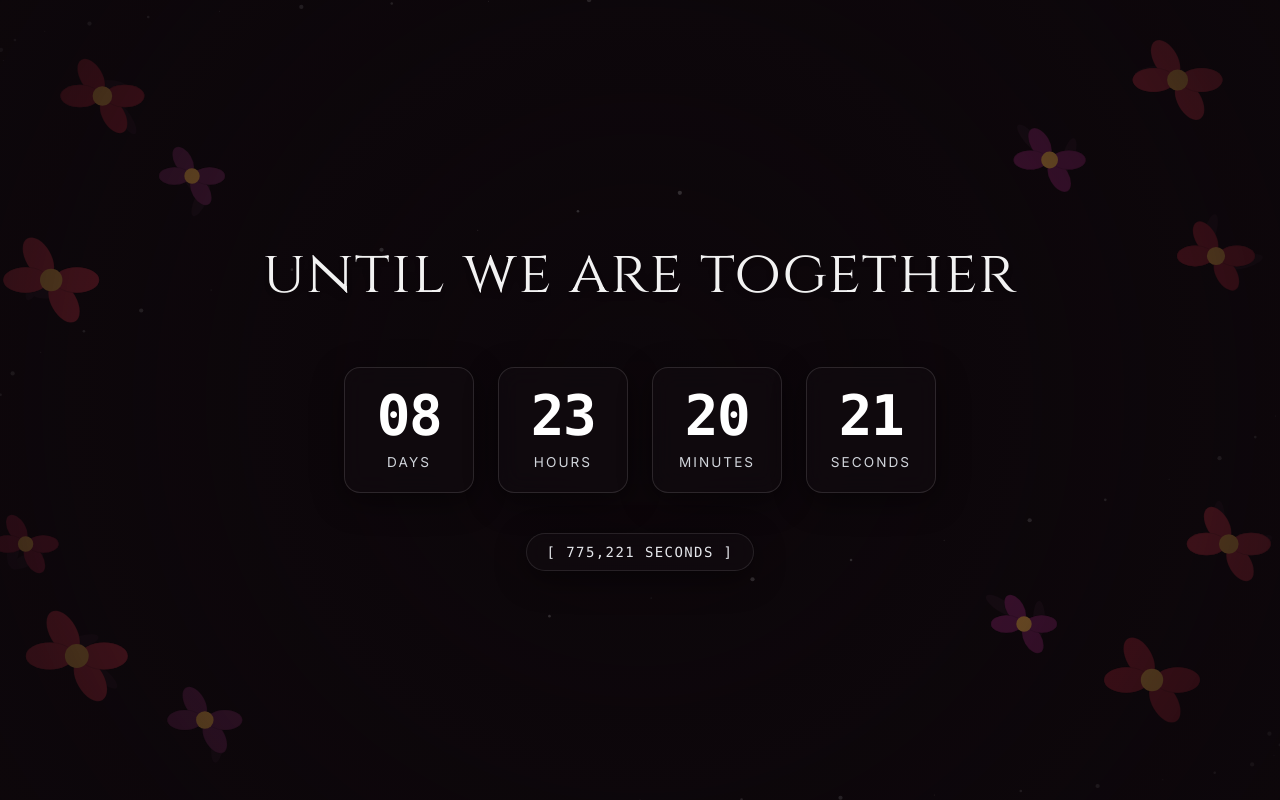
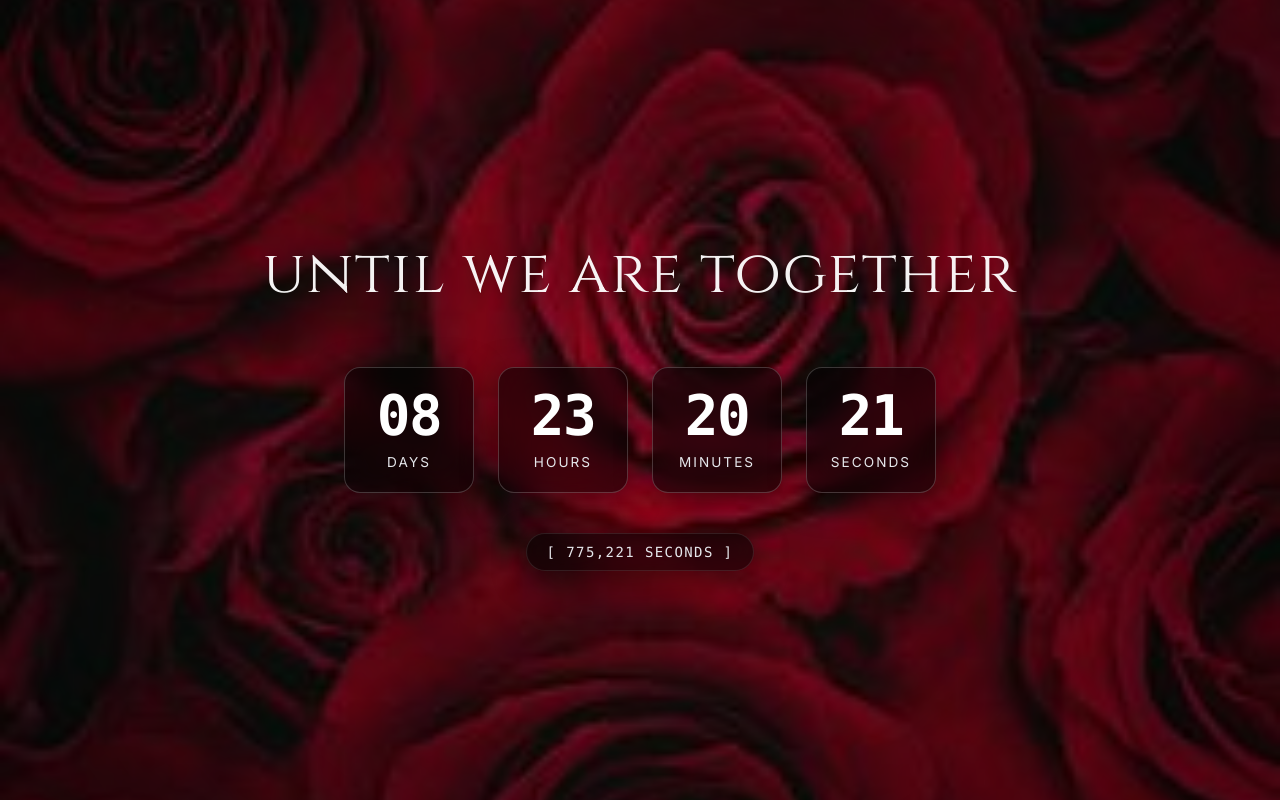
Before and after one commit to dig301/countdown, a plain HTML site: page index.html in a window 1280 px wide. Drawn offline with nearby package versions, Linux system fonts and the light colour scheme.

Commit message:
Update index.html

```diff
--- a/index.html
+++ b/index.html
@@ -16,7 +16,7 @@
   <style>
     body {
       font-family: 'Inter', sans-serif;
-      background-color: #0d070b;
+      background-color: #000000;
       color: #ffffff;
       overflow-x: hidden;
       min-height: 100vh;
@@ -33,7 +33,6 @@
       font-family: 'Cinzel', serif;
     }
 
-    /* Dynamic fluid typography for small screens */
     .responsive-title {
       font-size: clamp(1.75rem, 6vw, 3.75rem);
       letter-spacing: -0.02em;
@@ -41,35 +40,32 @@
 
     /* Glassmorphism tile container */
     .glass-tile {
-      background: rgba(18, 12, 16, 0.65);
-      backdrop-filter: blur(12px);
-      -webkit-backdrop-filter: blur(12px);
-      border: 1px solid rgba(255, 255, 255, 0.12);
-      box-shadow: 0 8px 32px 0 rgba(0, 0, 0, 0.47);
+      background: rgba(0, 0, 0, 0.55);
+      backdrop-filter: blur(14px);
+      -webkit-backdrop-filter: blur(14px);
+      border: 1px solid rgba(255, 255, 255, 0.2);
+      box-shadow: 0 8px 32px 0 rgba(0, 0, 0, 0.5);
     }
 
-    /* Custom scrollbar reset */
-    ::-webkit-scrollbar {
-      display: none;
-    }
-
-    /* Dark Floral Pattern Canvas */
-    #floral-bg {
+    /* Background image container */
+    #bg-image {
       position: fixed;
       top: 0;
       left: 0;
       width: 100%;
       height: 100%;
+      background-image: url('bg.jpg');
+      background-size: cover;
+      background-position: center;
+      background-repeat: no-repeat;
       z-index: 0;
-      pointer-events: none;
     }
 
-    /* Subtle ambient dark vignette */
+    /* Dark vignette overlay for contrast */
     .vignette-overlay {
-      background: radial-gradient(circle at center, rgba(13, 7, 11, 0.2) 0%, rgba(13, 7, 11, 0.85) 100%);
+      background: radial-gradient(circle at center, rgba(0, 0, 0, 0.25) 0%, rgba(0, 0, 0, 0.65) 100%);
     }
 
-    /* Tile responsive layout styling */
     .timer-tile {
       flex: 1 1 0;
       min-width: 68px;
@@ -89,10 +85,10 @@
 </head>
 <body class="flex flex-col items-center justify-center min-h-screen relative select-none antialiased">
 
-  <!-- Background Floral Canvas -->
-  <canvas id="floral-bg"></canvas>
+  <!-- Background Image -->
+  <div id="bg-image"></div>
 
-  <!-- Vignette Darkener -->
+  <!-- Dark Vignette Overlay -->
   <div class="vignette-overlay absolute inset-0 z-10 pointer-events-none"></div>
 
   <!-- Main Countdown Container -->
@@ -107,27 +103,27 @@
     <div class="flex flex-row items-center justify-center gap-2 sm:gap-4 md:gap-6 w-full max-w-2xl mb-8 sm:mb-10 px-1">
 
       <!-- Days -->
-      <div class="timer-tile glass-tile rounded-xl sm:rounded-2xl p-3 sm:p-5 flex flex-col items-center justify-center transition-transform duration-300">
+      <div class="timer-tile glass-tile rounded-xl sm:rounded-2xl p-3 sm:p-5 flex flex-col items-center justify-center">
         <span id="days" class="digit-number font-bold text-white font-mono tracking-tight">00</span>
-        <span class="digit-label font-medium text-gray-300 uppercase mt-2">DAYS</span>
+        <span class="digit-label font-medium text-gray-200 uppercase mt-2">DAYS</span>
       </div>
 
       <!-- Hours -->
-      <div class="timer-tile glass-tile rounded-xl sm:rounded-2xl p-3 sm:p-5 flex flex-col items-center justify-center transition-transform duration-300">
+      <div class="timer-tile glass-tile rounded-xl sm:rounded-2xl p-3 sm:p-5 flex flex-col items-center justify-center">
         <span id="hours" class="digit-number font-bold text-white font-mono tracking-tight">00</span>
-        <span class="digit-label font-medium text-gray-300 uppercase mt-2">HOURS</span>
+        <span class="digit-label font-medium text-gray-200 uppercase mt-2">HOURS</span>
       </div>
 
       <!-- Minutes -->
-      <div class="timer-tile glass-tile rounded-xl sm:rounded-2xl p-3 sm:p-5 flex flex-col items-center justify-center transition-transform duration-300">
+      <div class="timer-tile glass-tile rounded-xl sm:rounded-2xl p-3 sm:p-5 flex flex-col items-center justify-center">
         <span id="minutes" class="digit-number font-bold text-white font-mono tracking-tight">00</span>
-        <span class="digit-label font-medium text-gray-300 uppercase mt-2">MINUTES</span>
+        <span class="digit-label font-medium text-gray-200 uppercase mt-2">MINUTES</span>
       </div>
 
       <!-- Seconds -->
-      <div class="timer-tile glass-tile rounded-xl sm:rounded-2xl p-3 sm:p-5 flex flex-col items-center justify-center transition-transform duration-300">
+      <div class="timer-tile glass-tile rounded-xl sm:rounded-2xl p-3 sm:p-5 flex flex-col items-center justify-center">
         <span id="seconds" class="digit-number font-bold text-white font-mono tracking-tight">00</span>
-        <span class="digit-label font-medium text-gray-300 uppercase mt-2">SECONDS</span>
+        <span class="digit-label font-medium text-gray-200 uppercase mt-2">SECONDS</span>
       </div>
 
     </div>
@@ -142,7 +138,7 @@
   </main>
 
   <script>
-    // Target Date: October 1, 2026 at 15:30 Zurich time (CEST / UTC+2)
+    // Target Date: October 1 at 15:30 Zurich time
     const TARGET_DATE = new Date('2026-10-01T15:30:00+02:00').getTime();
 
     const daysEl = document.getElementById('days');
@@ -181,109 +177,8 @@
       totalSecondsEl.textContent = totalSeconds.toLocaleString();
     }
 
-    // Run timer immediately and update every second
     updateTimer();
     setInterval(updateTimer, 1000);
-
-    // Canvas rendering for Procedural Dark Floral Pattern
-    const canvas = document.getElementById('floral-bg');
-    const ctx = canvas.getContext('2d');
-
-    function resizeCanvas() {
-      canvas.width = window.innerWidth;
-      canvas.height = window.innerHeight;
-      drawFloralPattern();
-    }
-
-    function drawFlower(x, y, radius, petColor, centerColor) {
-      const numPetals = 6;
-      ctx.save();
-      ctx.translate(x, y);
-
-      // Draw Petals
-      for (let i = 0; i < numPetals; i++) {
-        const angle = (i * Math.PI * 2) / numPetals;
-        ctx.beginPath();
-        ctx.rotate(angle);
-        ctx.ellipse(radius * 0.8, 0, radius * 0.7, radius * 0.4, 0, 0, Math.PI * 2);
-        ctx.fillStyle = petColor;
-        ctx.fill();
-        ctx.lineWidth = 0.5;
-        ctx.strokeStyle = 'rgba(0,0,0,0.3)';
-        ctx.stroke();
-      }
-
-      // Draw Flower Center
-      ctx.beginPath();
-      ctx.arc(0, 0, radius * 0.35, 0, Math.PI * 2);
-      ctx.fillStyle = centerColor;
-      ctx.fill();
-
-      ctx.restore();
-    }
-
-    function drawLeaves(x, y, angle) {
-      ctx.save();
-      ctx.translate(x, y);
-      ctx.rotate(angle);
-      ctx.beginPath();
-      ctx.ellipse(15, 0, 18, 6, 0, 0, Math.PI * 2);
-      ctx.fillStyle = '#1e101a';
-      ctx.fill();
-      ctx.restore();
-    }
-
-    function drawFloralPattern() {
-      ctx.clearRect(0, 0, canvas.width, canvas.height);
-
-      // Base dark fill
-      ctx.fillStyle = '#0d070b';
-      ctx.fillRect(0, 0, canvas.width, canvas.height);
-
-      // Procedural floral cluster placement
-      const seed = 42;
-      const clusters = [
-        // Top Left
-        { x: canvas.width * 0.08, y: canvas.height * 0.12, r: 28, color: '#8b1e2d' },
-        { x: canvas.width * 0.15, y: canvas.height * 0.22, r: 22, color: '#5b1f48' },
-        { x: canvas.width * 0.04, y: canvas.height * 0.35, r: 32, color: '#a32838' },
-        // Top Right
-        { x: canvas.width * 0.92, y: canvas.height * 0.1, r: 30, color: '#a32838' },
-        { x: canvas.width * 0.82, y: canvas.height * 0.2, r: 24, color: '#6a1b52' },
-        { x: canvas.width * 0.95, y: canvas.height * 0.32, r: 26, color: '#8b1e2d' },
-        // Bottom Left
-        { x: canvas.width * 0.06, y: canvas.height * 0.82, r: 34, color: '#a32838' },
-        { x: canvas.width * 0.16, y: canvas.height * 0.9, r: 25, color: '#5b1f48' },
-        { x: canvas.width * 0.02, y: canvas.height * 0.68, r: 22, color: '#7a1a31' },
-        // Bottom Right
-        { x: canvas.width * 0.9, y: canvas.height * 0.85, r: 32, color: '#8b1e2d' },
-        { x: canvas.width * 0.8, y: canvas.height * 0.78, r: 22, color: '#6a1b52' },
-        { x: canvas.width * 0.96, y: canvas.height * 0.68, r: 28, color: '#a32838' },
-      ];
-
-      // Draw Vine Connection Branches
-      ctx.strokeStyle = '#22111d';
-      ctx.lineWidth = 2;
-      clusters.forEach((item, index) => {
-        drawLeaves(item.x - 10, item.y - 10, index);
-        drawLeaves(item.x + 15, item.y + 10, index + 1);
-        drawFlower(item.x, item.y, item.r, item.color, '#d89a42');
-      });
-
-      // Subtle Background Stars / Dust
-      ctx.fillStyle = 'rgba(255, 255, 255, 0.25)';
-      for (let i = 0; i < 45; i++) {
-        const sx = Math.sin(i * 99) * canvas.width * 0.5 + canvas.width * 0.5;
-        const sy = Math.cos(i * 33) * canvas.height * 0.5 + canvas.height * 0.5;
-        const sSize = (i % 3) * 0.8 + 0.5;
-        ctx.beginPath();
-        ctx.arc(sx, sy, sSize, 0, Math.PI * 2);
-        ctx.fill();
-      }
-    }
-
-    window.addEventListener('resize', resizeCanvas);
-    resizeCanvas();
   </script>
 </body>
 </html>
```
